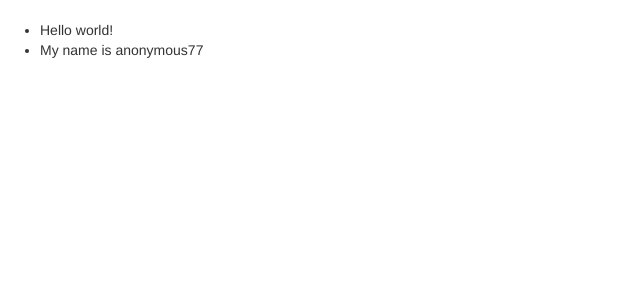
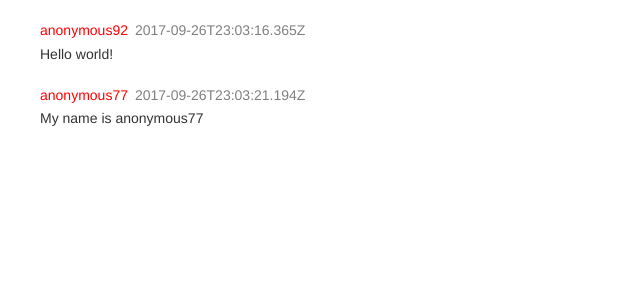
Before and after one commit to reneos/chat-redux, a React app: page / in a window 1280 px wide. Shown: the top 300 px of the page, without its empty margins (0-640 px from the left). Built offline with nearby package versions, Linux system fonts and the light colour scheme.

Commit message:
create Message component

```diff
--- a/assets/stylesheets/application.scss
+++ b/assets/stylesheets/application.scss
@@ -5,3 +5,20 @@ body {
   margin-top: 20px;
   margin-bottom: 20px;
 }
+
+.message {
+  margin-bottom: 1.5em;
+}
+
+.message-username {
+  color: red;
+}
+
+.message-date {
+  color: grey;
+  margin-left: .5em;
+}
+
+.message-content {
+  margin-top: .25em;
+}
--- a/src/components/message.jsx
+++ b/src/components/message.jsx
@@ -0,0 +1,20 @@
+import React from 'react';
+
+function Message(props) {
+  const { author, content, created_at } = props.message;
+  return (<div className="message">
+    <div className="message-meta">
+      <span className="message-username">
+        {author}
+      </span>
+      <span className="message-date">
+        {created_at}
+      </span>
+      <div className="message-content">
+        {content}
+      </div>
+    </div>
+  </div>);
+}
+
+export default Message;
--- a/src/containers/message_list.jsx
+++ b/src/containers/message_list.jsx
@@ -1,9 +1,13 @@
 import React, { Component } from 'react';
 import { connect } from 'react-redux';
 
+import Message from '../components/message';
+
 class MessageList extends Component {
   render() {
-    const messages = this.props.messages.map(msg => <li key={msg.content}>{msg.content}</li>);
+    const messages = this.props.messages.map((msg, index) => {
+      return <Message key={`${msg.username}${index}`} message={msg} />
+    });
     return (<ul>
       {messages}
     </ul>);
```
